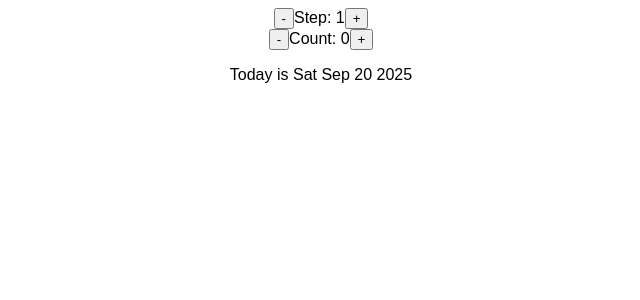
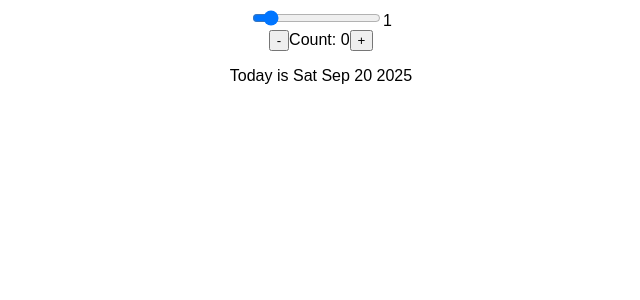
Before and after one commit to seoyeonum/date-counter, a React (Create React App) app: page / in a window 1280 px wide. Shown: the top 300 px of the page, without its empty margins (319-959 px from the left). Built offline with nearby package versions, Linux system fonts and the light colour scheme.

Commit message:
✨ feat: add input element as a new step handler
- add input element with type range as a new step handler
- get the step value from e.target.value when the range bar change

```diff
--- a/src/App.js
+++ b/src/App.js
@@ -17,16 +17,6 @@ function Counter() {
   const today = new Date();
   today.setDate(today.getDate() + count);
 
-  // step handler: minus
-  function handleMinusStep() {
-    if (step > 1) setStep((s) => s - 1);
-  }
-
-  // step handler: plus
-  function handlePlusStep() {
-    setStep((s) => s + 1);
-  }
-
   // count handler: minus
   function handleMinusCount() {
     setCount((c) => c - step);
@@ -40,9 +30,15 @@ function Counter() {
   return (
     <>
       <div>
-        <Button btnName="-" functionName={handleMinusStep} />
-        <span>Step: {step}</span>
-        <Button btnName="+" functionName={handlePlusStep} />
+        {/* date-counter 의 template 변경하기 */}
+        <input
+          type="range"
+          min="0"
+          max="10"
+          value={step}
+          onChange={(e) => setStep(Number(e.target.value))}
+        />
+        <span>{step}</span>
       </div>
       <div>
         <Button btnName="-" functionName={handleMinusCount} />
```
